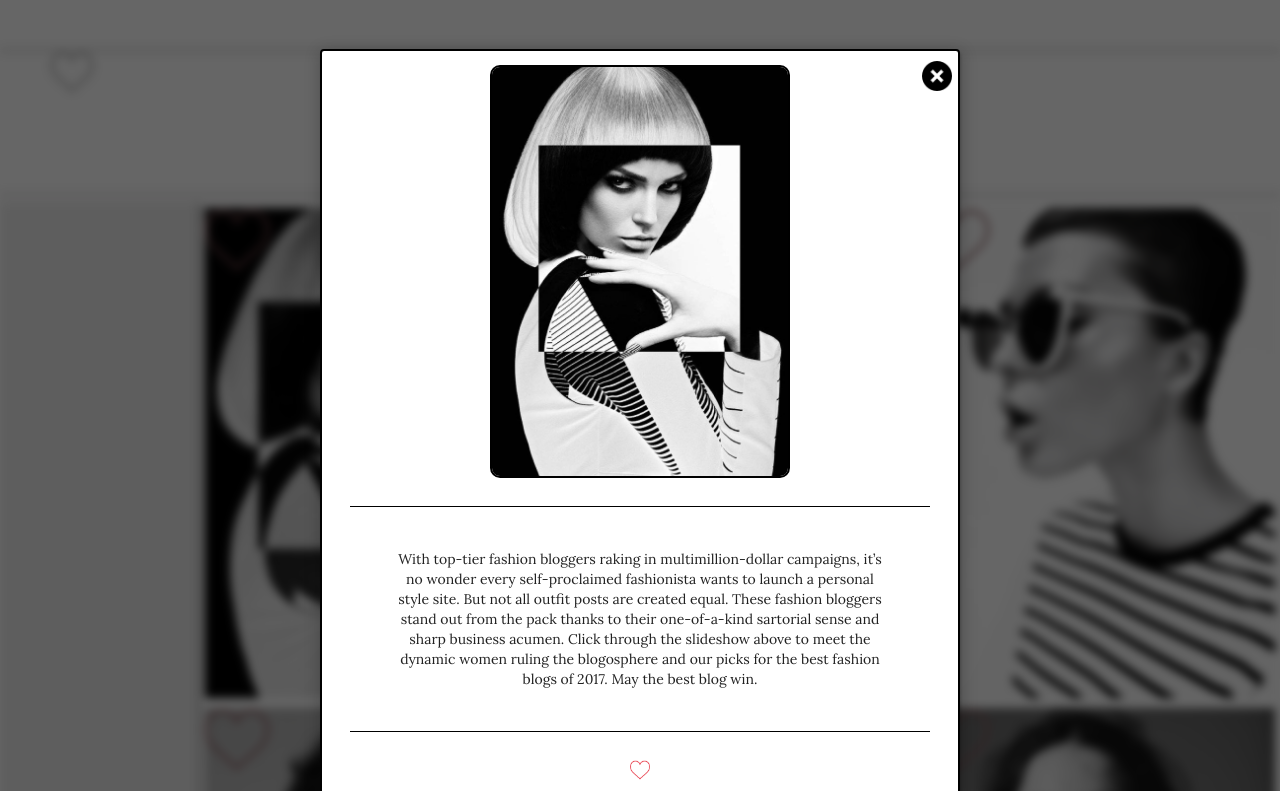
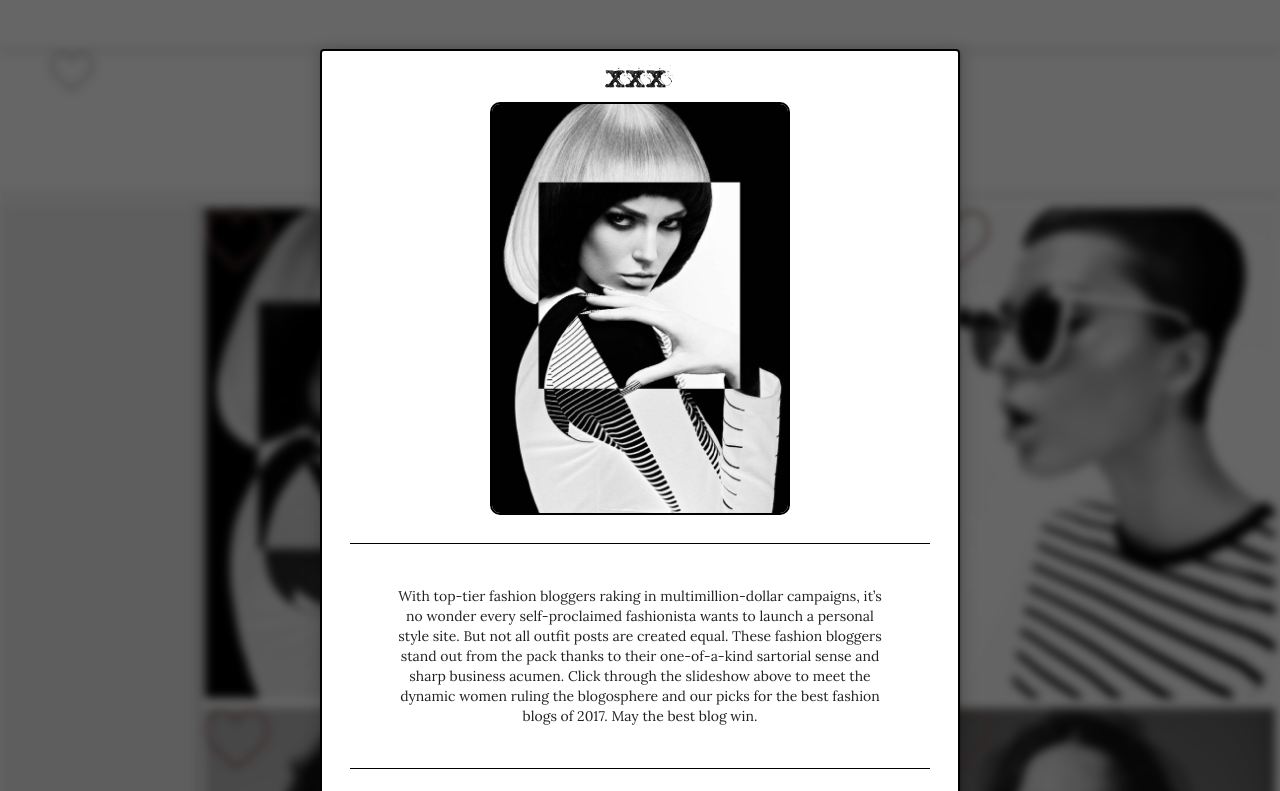
Before and after one commit to megankaluza/fashion, a plain HTML site: page index.html in a window 1280 px wide. Both pictures are taken after a click on the picture 237 px from the left and 240 px from the top of the page. Shown: the top 791 px of the page. Drawn offline with nearby package versions, Linux system fonts and the light colour scheme; a web font is replaced by a local one.

Commit message:
replace exit image/move center

```diff
--- a/css/styles.scss
+++ b/css/styles.scss
@@ -32,7 +32,7 @@ hr {
 }
 
 p {
-  font-family: 'Lora', serif;
+  font-family: $stack-lora;
   text-align: center;
 }
 
@@ -49,10 +49,13 @@ span {
 }
 
 .exit {
-  position: absolute;
-  right: 6px;
-  width: 30px;
-  top: 10px;
+  // position: absolute;
+  // right: 6px;
+  display: block;
+  margin: 0 auto;
+  margin-top: 1em;
+  width: 70px;
+  // top: 10px;
 }
 
 .grow {
--- a/index.html
+++ b/index.html
@@ -50,7 +50,7 @@
       <div class="box" id="imageOne">
         <img src="img/like_pink.png" alt="Like" class="grow" id="like">
         <div class="ui modal one">
-          <p><img src="img/exit.png" alt="Exit" class="exit grow"></p>
+          <p><img src="img/exxit.png" alt="Exit" class="exit grow"></p>
           <div class="ui image">
             <img src="img/hex.jpg" alt="Hex" class="create">
           </div>
@@ -66,7 +66,7 @@
       <div class="box" id="imageTwo">
         <img src="img/like_pink.png" alt="Like" class="grow" id="likeTwo">
         <div class="ui modal two">
-          <p><img src="img/exit.png" alt="Exit" class="exit grow"></p>
+          <p><img src="img/exxit.png" alt="Exit" class="exit grow"></p>
           <div class="ui image">
             <img src="img/eyelashes.jpg" alt="Eyelashes" class="create">
           </div>
@@ -81,7 +81,7 @@
       <div class="box" id="imageThree">
         <img src="img/like_pink.png" alt="Like" class="grow" id="likeThree">
         <div class="ui modal three">
-          <p><img src="img/exit.png" alt="Exit" class="exit grow"></p>
+          <p><img src="img/exxit.png" alt="Exit" class="exit grow"></p>
           <div class="ui image">
             <img src="img/cat-eyes.jpg" alt="Cat Eyes" class="create">
           </div>
@@ -98,7 +98,7 @@
       <div class="box" id="imageFour">
         <img src="img/like_pink.png" alt="Like" class="grow" id="likeFour">
         <div class="ui modal four">
-          <p><img src="img/exit.png" alt="Exit" class="exit grow"></p>
+          <p><img src="img/exxit.png" alt="Exit" class="exit grow"></p>
           <div class="ui image">
             <img src="img/skeleton.png" alt="Skeleton" class="create">
           </div>
@@ -113,7 +113,7 @@
       <div class="box" id="imageFive">
         <img src="img/like_pink.png" alt="Like" class="grow" id="likeFive">
         <div class="ui modal five">
-          <p><img src="img/exit.png" alt="Exit" class="exit grow"></p>
+          <p><img src="img/exxit.png" alt="Exit" class="exit grow"></p>
           <div class="ui image">
             <img src="img/kate.jpg" alt="Kate" class="create">
           </div>
@@ -128,7 +128,7 @@
       <div class="box" id="imageSix">
         <img src="img/like_pink.png" alt="Like" class="grow" id="likeSix">
         <div class="ui modal six">
-          <p><img src="img/exit.png" alt="Exit" class="exit grow"></p>
+          <p><img src="img/exxit.png" alt="Exit" class="exit grow"></p>
           <div class="ui image">
             <img src="img/mask.jpg" alt="Glasses" class="create">
           </div>
@@ -145,7 +145,7 @@
       <div class="box" id="imageSeven">
         <img src="img/like_pink.png" alt="Like" class="grow" id="likeSeven">
         <div class="ui modal seven">
-          <p><img src="img/exit.png" alt="Exit" class="exit grow"></p>
+          <p><img src="img/exxit.png" alt="Exit" class="exit grow"></p>
           <div class="ui image">
             <img src="img/dress.jpg" alt="Dress" class="create">
           </div>
@@ -160,7 +160,7 @@
       <div class="box" id="imageEight">
         <img src="img/like_pink.png" alt="Like" class="grow" id="likeEight">
         <div class="ui modal eight">
-          <p><img src="img/exit.png" alt="Exit" class="exit grow"></p>
+          <p><img src="img/exxit.png" alt="Exit" class="exit grow"></p>
           <div class="ui image">
             <img src="img/bun.jpg" alt="Bun" class="create">
           </div>
@@ -175,7 +175,7 @@
       <div class="box" id="imageNine">
         <img src="img/like_pink.png" alt="Like" class="grow" id="likeNine">
         <div class="ui modal nine">
-          <p><img src="img/exit.png" alt="Exit" class="exit grow"></p>
+          <p><img src="img/exxit.png" alt="Exit" class="exit grow"></p>
           <div class="ui image">
             <img src="img/leather.jpg" alt="Leather Jacket" class="create">
           </div>
@@ -192,7 +192,7 @@
       <div class="box" id="imageTen">
         <img src="img/like_pink.png" alt="Like" class="grow" id="likeTen">
         <div class="ui modal ten">
-          <p><img src="img/exit.png" alt="Exit" class="exit grow"></p>
+          <p><img src="img/exxit.png" alt="Exit" class="exit grow"></p>
           <div class="ui image">
             <img src="img/wild.jpg" alt="Wild" class="create">
           </div>
@@ -207,7 +207,7 @@
       <div class="box" id="imageEleven">
         <img src="img/like_pink.png" alt="Like" class="grow" id="likeEleven">
         <div class="ui modal eleven">
-          <p><img src="img/exit.png" alt="Exit" class="exit grow"></p>
+          <p><img src="img/exxit.png" alt="Exit" class="exit grow"></p>
           <div class="ui image">
             <img src="img/eyeliner.jpg" alt="Eyeliner" class="create">
           </div>
@@ -222,7 +222,7 @@
       <div class="box" id="imageTwelve">
         <img src="img/like_pink.png" alt="Like" class="grow" id="likeTwelve">
         <div class="ui modal twelve">
-          <p><img src="img/exit.png" alt="Exit" class="exit grow"></p>
+          <p><img src="img/exxit.png" alt="Exit" class="exit grow"></p>
           <div class="ui image">
             <img src="img/black.jpg" alt="Black" class="create">
           </div>
@@ -239,7 +239,7 @@
       <div class="box" id="imageThirteen">
         <img src="img/like_pink.png" alt="Like" class="grow" id="likeThirteen">
         <div class="ui modal thirteen">
-          <p><img src="img/exit.png" alt="Exit" class="exit grow"></p>
+          <p><img src="img/exxit.png" alt="Exit" class="exit grow"></p>
           <div class="ui image">
             <img src="img/twins.jpg" alt="Twins" class="create">
           </div>
@@ -254,7 +254,7 @@
       <div class="box" id="imageFourteen">
         <img src="img/like_pink.png" alt="Like" class="grow" id="likeFourteen">
         <div class="ui modal fourteen">
-          <p><img src="img/exit.png" alt="Exit" class="exit grow"></p>
+          <p><img src="img/exxit.png" alt="Exit" class="exit grow"></p>
           <div class="ui image">
             <img src="img/vintage.jpg" alt="Vintage" class="create">
           </div>
@@ -269,7 +269,7 @@
       <div class="box" id="imageFifteen">
         <img src="img/like_pink.png" alt="Like" class="grow" id="likeFifteen">
         <div class="ui modal fifteen">
-          <p><img src="img/exit.png" alt="Exit" class="exit grow"></p>
+          <p><img src="img/exxit.png" alt="Exit" class="exit grow"></p>
           <div class="ui image">
             <img src="img/piercing.jpg" alt="Piercing Eyes" class="create">
           </div>
@@ -286,7 +286,7 @@
       <div class="box" id="imageSixteen">
         <img src="img/like_pink.png" alt="Like" class="grow" id="likeSixteen">
         <div class="ui modal sixteen">
-          <p><img src="img/exit.png" alt="Exit" class="exit grow"></p>
+          <p><img src="img/exxit.png" alt="Exit" class="exit grow"></p>
           <div class="ui image">
             <img src="img/back.jpg" alt="Back" class="create">
           </div>
@@ -301,7 +301,7 @@
       <div class="box" id="imageSeventeen">
         <img src="img/like_pink.png" alt="Like" class="grow" id="likeSeventeen">
         <div class="ui modal seventeen">
-          <p><img src="img/exit.png" alt="Exit" class="exit grow"></p>
+          <p><img src="img/exxit.png" alt="Exit" class="exit grow"></p>
           <div class="ui image">
             <img src="img/crown.jpg" alt="Crown" class="create">
           </div>
@@ -316,7 +316,7 @@
       <div class="box" id="imageEighteen">
         <img src="img/like_pink.png" alt="Like" class="grow" id="likeEighteen">
         <div class="ui modal eighteen">
-          <p><img src="img/exit.png" alt="Exit" class="exit grow"></p>
+          <p><img src="img/exxit.png" alt="Exit" class="exit grow"></p>
           <div class="ui image">
             <img src="img/back3.jpg" alt="Back 3" class="create">
           </div>
@@ -333,7 +333,7 @@
       <div class="box" id="imageNineteen">
         <img src="img/like_pink.png" alt="Like" class="grow" id="likeNineteen">
         <div class="ui modal nineteen">
-          <p><img src="img/exit.png" alt="Exit" class="exit grow"></p>
+          <p><img src="img/exxit.png" alt="Exit" class="exit grow"></p>
           <div class="ui image">
             <img src="img/stand-tall.jpg" alt="Stand Tall" class="create">
           </div>
@@ -348,7 +348,7 @@
       <div class="box" id="imageTwenty">
         <img src="img/like_pink.png" alt="Like" class="grow" id="likeTwenty">
         <div class="ui modal twenty">
-          <p><img src="img/exit.png" alt="Exit" class="exit grow"></p>
+          <p><img src="img/exxit.png" alt="Exit" class="exit grow"></p>
           <div class="ui image">
             <img src="img/gloves.jpg" alt="Gloves" class="create">
           </div>
@@ -363,7 +363,7 @@
       <div class="box" id="imageTwentyOne">
         <img src="img/like_pink.png" alt="Like" class="grow" id="likeTwentyOne">
         <div class="ui modal twentyOne">
-          <p><img src="img/exit.png" alt="Exit" class="exit grow"></p>
+          <p><img src="img/exxit.png" alt="Exit" class="exit grow"></p>
           <div class="ui image">
             <img src="img/smoke.jpg" alt="Smoke" class="create">
           </div>
```
Also changed, not shown: css/styles.css, img/exxit.png (added), 1 other file.
